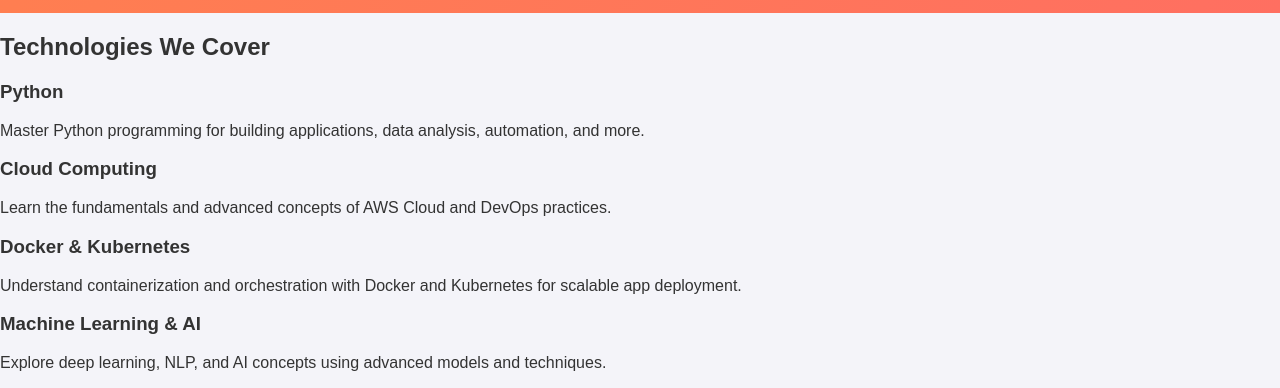
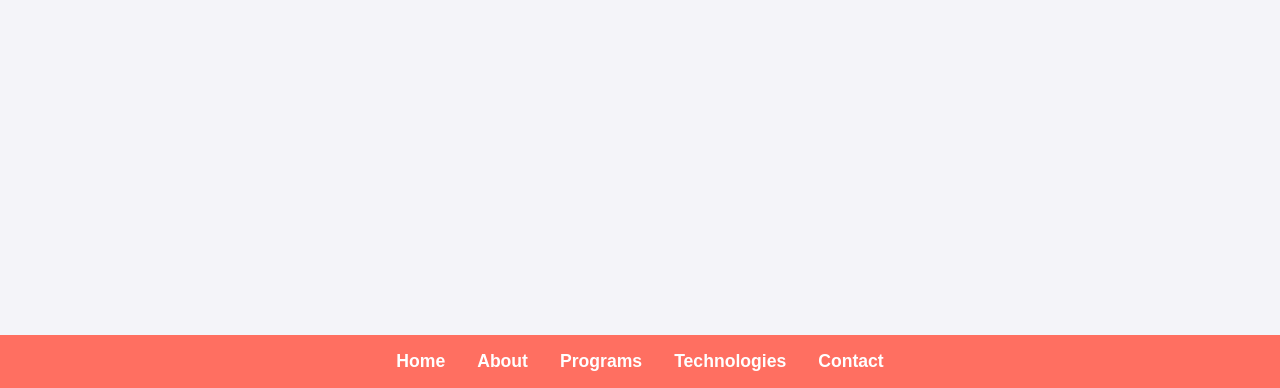
Before and after one commit to ChhayankS/Doss-Website, a plain HTML site: page technologies.html in a window 1280 px wide. Shown: the part 412-800 px from the top of the page. Drawn offline with Linux system fonts and the light colour scheme.

Commit message:
Update technologies.html

```diff
--- a/technologies.html
+++ b/technologies.html
@@ -3,41 +3,23 @@
 <head>
     <meta charset="UTF-8">
     <meta name="viewport" content="width=device-width, initial-scale=1.0">
-    <title>COHORT24 - Technologies Covered</title>
+    <title>COHORT24 - Technologies</title>
     <link rel="stylesheet" href="css/style.css">
 </head>
 <body>
-    <header class="navbar">
-        <h1 class="logo">COHORT24</h1>
-        <nav>
-            <a href="index.html">Home</a>
-            <a href="about.html">About</a>
-            <a href="programs.html">Programs</a>
-            <a href="technologies.html">Technologies</a>
-            <a href="contact.html">Contact</a>
-        </nav>
+    <header>
+        <h1>Technologies Covered</h1>
+        <p>Master Python, AWS, Machine Learning, AI, and more.</p>
+        <a href="contact.html" class="cta-button">Contact Us</a>
     </header>
-
-    <section class="technologies">
-        <h2>Technologies We Cover</h2>
-        <div class="card-container">
-            <div class="card">
-                <h3>Python</h3>
-                <p>Master Python programming for building applications, data analysis, automation, and more.</p>
-            </div>
-            <div class="card">
-                <h3>Cloud Computing</h3>
-                <p>Learn the fundamentals and advanced concepts of AWS Cloud and DevOps practices.</p>
-            </div>
-            <div class="card">
-                <h3>Docker & Kubernetes</h3>
-                <p>Understand containerization and orchestration with Docker and Kubernetes for scalable app deployment.</p>
-            </div>
-            <div class="card">
-                <h3>Machine Learning & AI</h3>
-                <p>Explore deep learning, NLP, and AI concepts using advanced models and techniques.</p>
-            </div>
-        </div>
-    </section>
+    <nav class="navbar">
+        <ul class="nav-links">
+            <li><a href="index.html">Home</a></li>
+            <li><a href="about.html">About</a></li>
+            <li><a href="programs.html">Programs</a></li>
+            <li><a href="technologies.html">Technologies</a></li>
+            <li><a href="contact.html">Contact</a></li>
+        </ul>
+    </nav>
 </body>
 </html>
```
